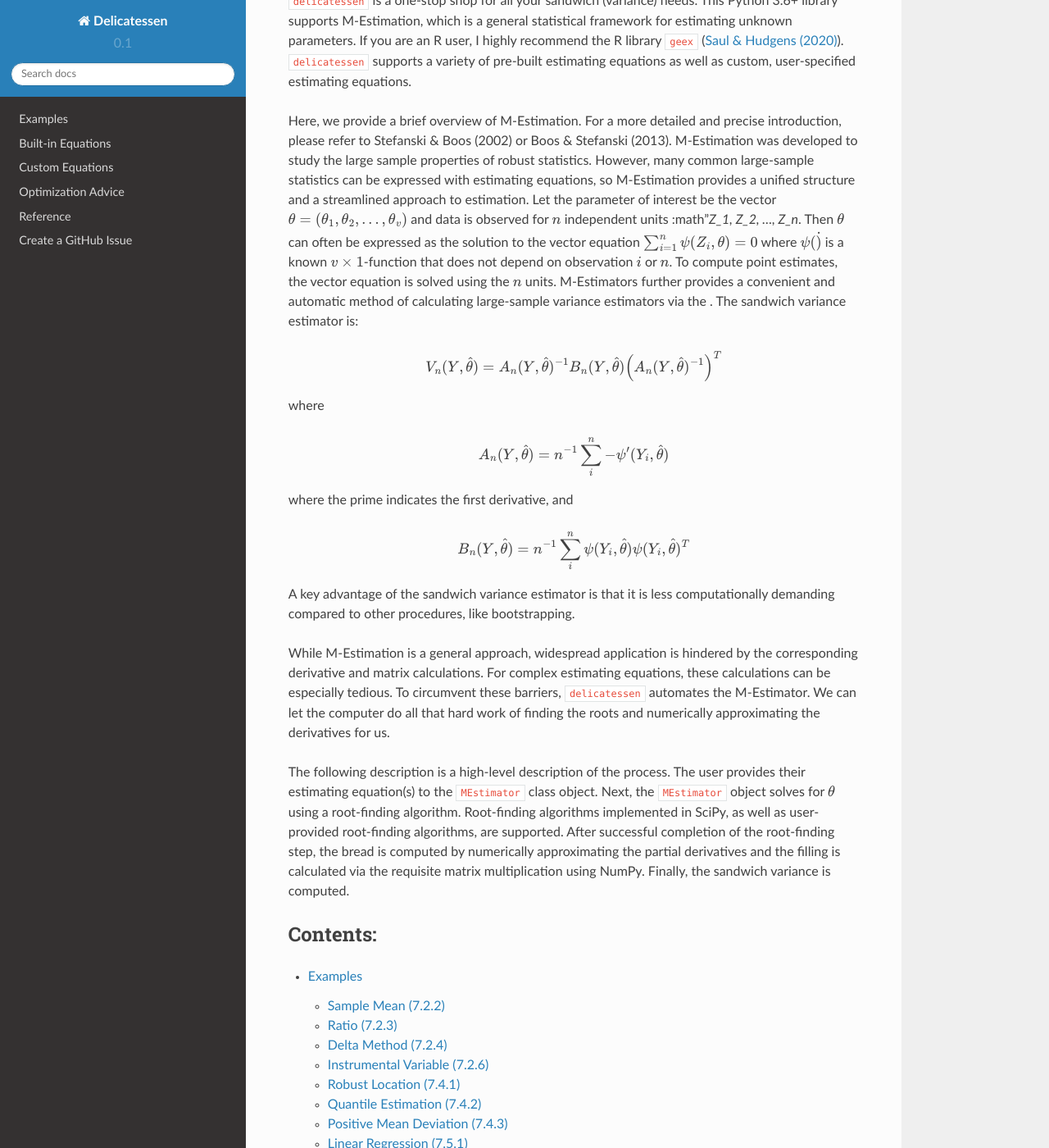
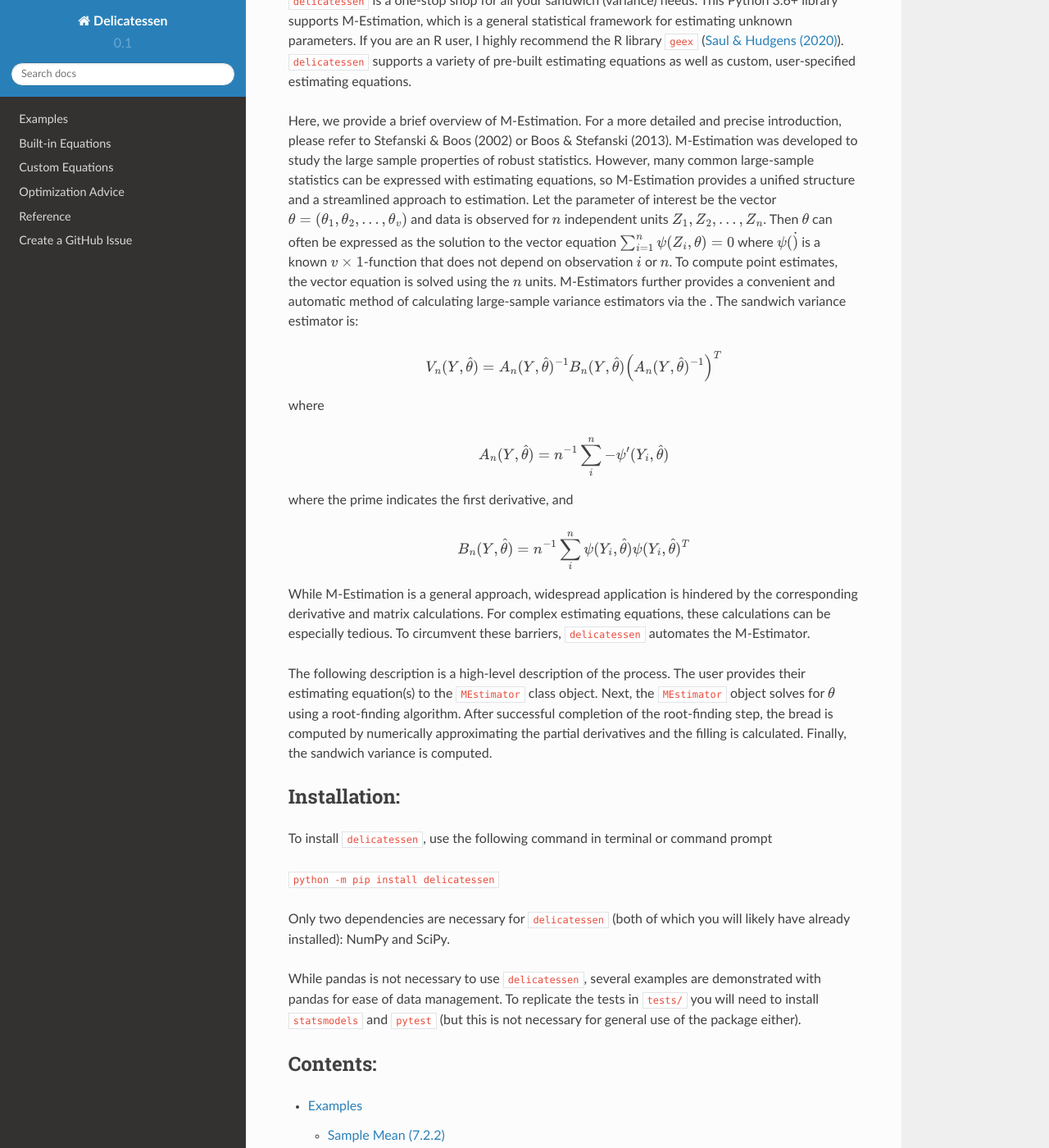
Before and after one commit to pzivich/Delicatessen, a Sphinx documentation site: the page built from docs/index.rst, in a window 1280 px wide and 1400 px high, scrolled down 625 px. Shown: the whole window at 82% size. Built offline with Sphinx 7.4.7 and the Read the Docs theme 2.0.0, drawn with Linux system fonts in a browser that asks for light colours; some of the changed text lies outside the part shown.

Commit message:
finished my overhaul of docs

```diff
--- a/docs/index.rst
+++ b/docs/index.rst
@@ -14,7 +14,7 @@ Stefanski & Boos (2002) or Boos & Stefanski (2013). M-Estimation was developed t
 robust statistics. However, many common large-sample statistics can be expressed with estimating equations, so
 M-Estimation provides a unified structure and a streamlined approach to estimation. Let the parameter of interest be
 the vector :math:`\theta = (\theta_1, \theta_2, ..., \theta_v)` and data is observed for :math:`n` independent units
-:math"`Z_1, Z_2, …, Z_n`. Then :math:`\theta` can often be expressed as the solution to the vector equation
+:math:`Z_1, Z_2, …, Z_n`. Then :math:`\theta` can often be expressed as the solution to the vector equation
 :math:`\sum_{i=1}^{n} \psi(Z_i,\theta) = 0` where :math:`\psi(\dot)` is a known :math:`v \times 1`-function that does
 not depend on observation :math:`i` or :math:`n`. To compute point estimates, the vector equation is solved using the
 :math:`n` units. M-Estimators further provides a convenient and automatic method of calculating large-sample variance
@@ -36,20 +36,29 @@ where the prime indicates the first derivative, and
 
     B_n(Y,\hat{\theta}) = n^{-1} \sum_i^n \psi(Y_i, \hat{\theta}) \psi(Y_i, \hat{\theta})^T
 
-A key advantage of the sandwich variance estimator is that it is less computationally demanding compared to other
-procedures, like bootstrapping.
-
 While M-Estimation is a general approach, widespread application is hindered by the corresponding derivative and matrix
 calculations. For complex estimating equations, these calculations can be especially tedious. To circumvent these
-barriers, ``delicatessen`` automates the M-Estimator. We can let the computer do all that hard work of finding the
-roots and numerically approximating the derivatives for us.
+barriers, ``delicatessen`` automates the M-Estimator.
 
 The following description is a high-level description of the process. The user provides their estimating equation(s) to
 the ``MEstimator`` class object. Next, the ``MEstimator`` object solves for :math:`\theta` using a root-finding
-algorithm. Root-finding algorithms implemented in SciPy, as well as user-provided root-finding algorithms, are
-supported. After successful completion of the root-finding step, the bread is computed by numerically approximating the
-partial derivatives and the filling is calculated via the requisite matrix multiplication using NumPy. Finally, the
-sandwich variance is computed.
+algorithm. After successful completion of the root-finding step, the bread is computed by numerically approximating the
+partial derivatives and the filling is calculated. Finally, the sandwich variance is computed.
+
+
+Installation:
+-------------
+
+To install ``delicatessen``, use the following command in terminal or command prompt
+
+``python -m pip install delicatessen``
+
+Only two dependencies are necessary for ``delicatessen`` (both of which you will likely have already installed): NumPy
+and SciPy.
+
+While pandas is not necessary to use ``delicatessen``, several examples are demonstrated with pandas for ease of data
+management. To replicate the tests in ``tests/`` you will need to install ``statsmodels`` and ``pytest`` (but this is
+not necessary for general use of the package either).
 
 
 Contents:
@@ -64,19 +73,6 @@ Contents:
   Optimization Advice <Optimization Advice.rst>
   Reference/index
   Create a GitHub Issue <https://github.com/pzivich/Deli/issues>
-
-Installation:
--------------
-
-To install ``delicatessen``, use the following command in terminal or command prompt
-
-``python -m pip install delicatessen``
-
-Only two dependencies are necessary for ``delicatessen`` (both of which you will likely have already installed): NumPy
-and SciPy.
-
-To replicate the tests in ``tests/`` you will need to install ``statsmodels`` and ``pytest`` (but this is not necessary
-for general use of the package).
 
 
 Code and Issue Tracker
```
Also changed, not shown: docs/Built-in Equations.rst (+97 -82 lines), docs/Custom Equations.rst (+9 -8 lines), docs/Examples.rst (+10 -10 lines), 2 other files.
